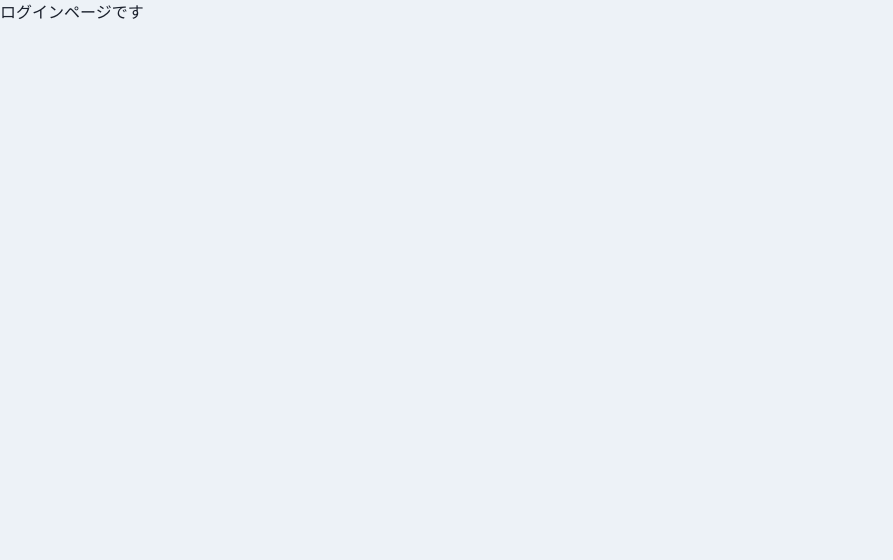
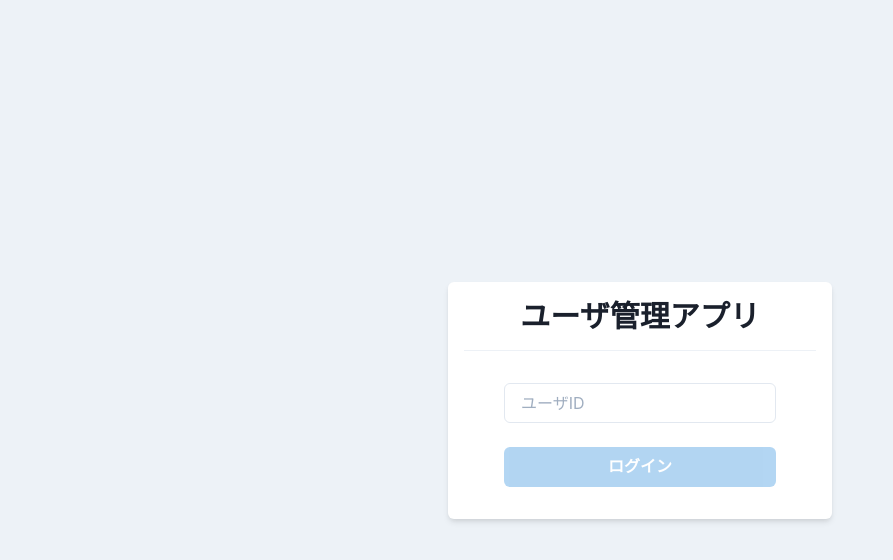
Before and after one commit to noelsuzu/Chakra-UI-App, a React (Create React App) app: page / in a window 1280 px wide. Shown: the top 560 px of the page, without its empty margins (0-893 px from the left). Built offline with nearby package versions, Linux system fonts and the light colour scheme.

Commit message:
make login page

```diff
--- a/package.json
+++ b/package.json
@@ -14,6 +14,7 @@
     "@emotion/react": "11.1.5",
     "@emotion/styled": "11.1.5",
     "@types/react-router-dom": "5.1.7",
+    "axios": "0.21.1",
     "framer-motion": "3.3.0",
     "react": "17.0.2",
     "react-dom": "17.0.2",
--- /dev/null
+++ b/src/components/atoms/button/PrimaryButton.tsx
@@ -0,0 +1,25 @@
+import { memo, ReactNode, VFC } from "react";
+import { Button } from "@chakra-ui/react";
+
+type Props = {
+  children: ReactNode;
+  disabled?: boolean;
+  loading?: boolean;
+  onClick: () => void;
+};
+
+export const PrimaryButton: VFC<Props> = memo((props) => {
+  const { children, disabled = false, loading = false, onClick } = props;
+  return (
+    <Button
+      bg="blue.400"
+      color="white"
+      _hover={{ opacity: 0.8 }}
+      disabled={disabled || loading}
+      isLoading={loading}
+      onClick={onClick}
+    >
+      {children}
+    </Button>
+  );
+});
--- a/src/components/pages/Login.tsx
+++ b/src/components/pages/Login.tsx
@@ -1,5 +1,41 @@
-import { memo, VFC } from "react";
+import { ChangeEvent, memo, useState, VFC } from "react";
+import { Box, Divider, Flex, Heading, Input, Stack } from "@chakra-ui/react";
+
+import { PrimaryButton } from "../atoms/button/PrimaryButton";
+import { useAuth } from "../../hooks/useAuth";
 
 export const Login: VFC = memo(() => {
-  return <p>ログインページです</p>;
+  const { login, loading } = useAuth();
+
+  const [userId, setUserId] = useState("");
+
+  const onChangeUserId = (e: ChangeEvent<HTMLInputElement>) =>
+    setUserId(e.target.value);
+
+  const onClickLodin = () => login(userId);
+
+  return (
+    <Flex align="center" justify="center" height="100vh">
+      <Box bg="white" w="sm" p={4} borderRadius="md" shadow="md">
+        <Heading as="h1" size="lg" textAlign="center">
+          ユーザ管理アプリ
+        </Heading>
+        <Divider my={4} />
+        <Stack spacing={6} py={4} px={10}>
+          <Input
+            placeholder="ユーザID"
+            value={userId}
+            onChange={onChangeUserId}
+          />
+          <PrimaryButton
+            disabled={userId === ""}
+            loading={loading}
+            onClick={onClickLodin}
+          >
+            ログイン
+          </PrimaryButton>
+        </Stack>
+      </Box>
+    </Flex>
+  );
 });
--- /dev/null
+++ b/src/hooks/useAuth.ts
@@ -0,0 +1,36 @@
+import axios from "axios";
+import { useCallback, useState } from "react";
+import { useHistory } from "react-router-dom";
+
+import { User } from "../types/api/user";
+import { useMessage } from "./useMessage";
+
+export const useAuth = () => {
+  const history = useHistory();
+  const { showMessage } = useMessage();
+
+  const [loading, setLoading] = useState(false);
+
+  const login = useCallback(
+    (id: string) => {
+      setLoading(true);
+
+      axios
+        .get<User>(`https://jsonplaceholder.typicode.com/users/${id}`)
+        .then((res) => {
+          if (res.data) {
+            showMessage({ title: "ログインしました", status: "success" });
+            history.push("/home");
+          } else {
+            showMessage({ title: "ユーザが見つかりません", status: "error" });
+          }
+        })
+        .catch(() =>
+          showMessage({ title: "ログインできません", status: "error" })
+        )
+        .finally(() => setLoading(false));
+    },
+    [history, showMessage]
+  );
+  return { login, loading };
+};
--- /dev/null
+++ b/src/hooks/useMessage.ts
@@ -0,0 +1,22 @@
+import { useToast } from "@chakra-ui/react";
+import { useCallback } from "react";
+
+type Props = {
+  title: string;
+  status: "info" | "warning" | "success" | "error";
+};
+
+export const useMessage = () => {
+  const toast = useToast();
+  const showMessage = useCallback((props: Props) => {
+    const { title, status } = props;
+    toast({
+      title,
+      status,
+      position: "top",
+      duration: 2000,
+      isClosable: true
+    });
+  }, []);
+  return { showMessage };
+};
--- /dev/null
+++ b/src/types/api/user.ts
@@ -0,0 +1,23 @@
+export type User = {
+  id: number;
+  name: string;
+  username: string;
+  email: string;
+  address: {
+    street: string;
+    suite: string;
+    city: string;
+    zipcode: string;
+    geo: {
+      lat: string;
+      lng: string;
+    };
+  };
+  phone: string;
+  website: string;
+  company: {
+    name: string;
+    catchPhrase: string;
+    bs: string;
+  };
+};
--- a/tsconfig.json
+++ b/tsconfig.json
@@ -7,7 +7,7 @@
         "esModuleInterop": true,
         "lib": [
             "dom",
-            "es2015"
+            "es2018"
         ],
         "jsx": "react-jsx"
     }
```
